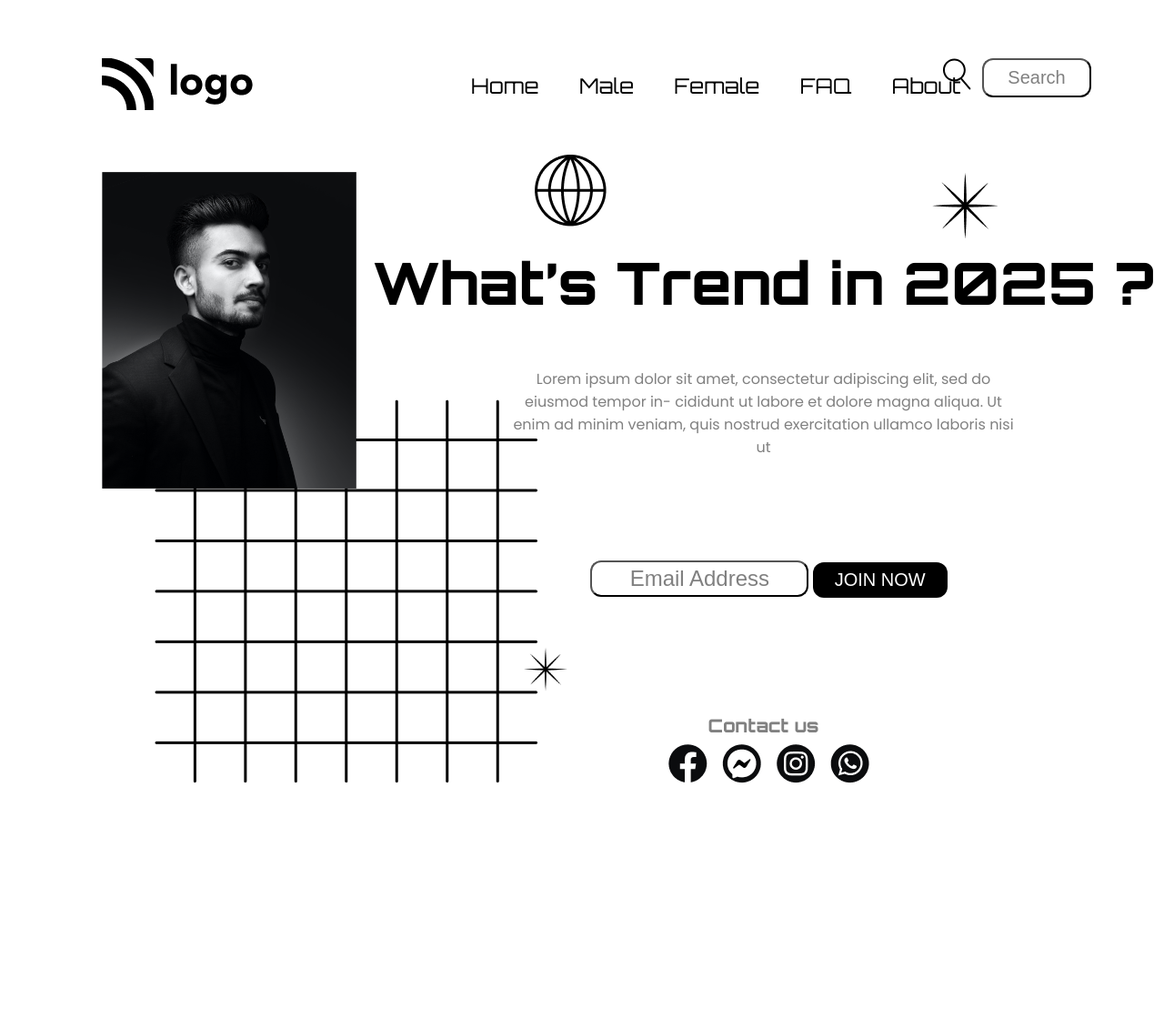
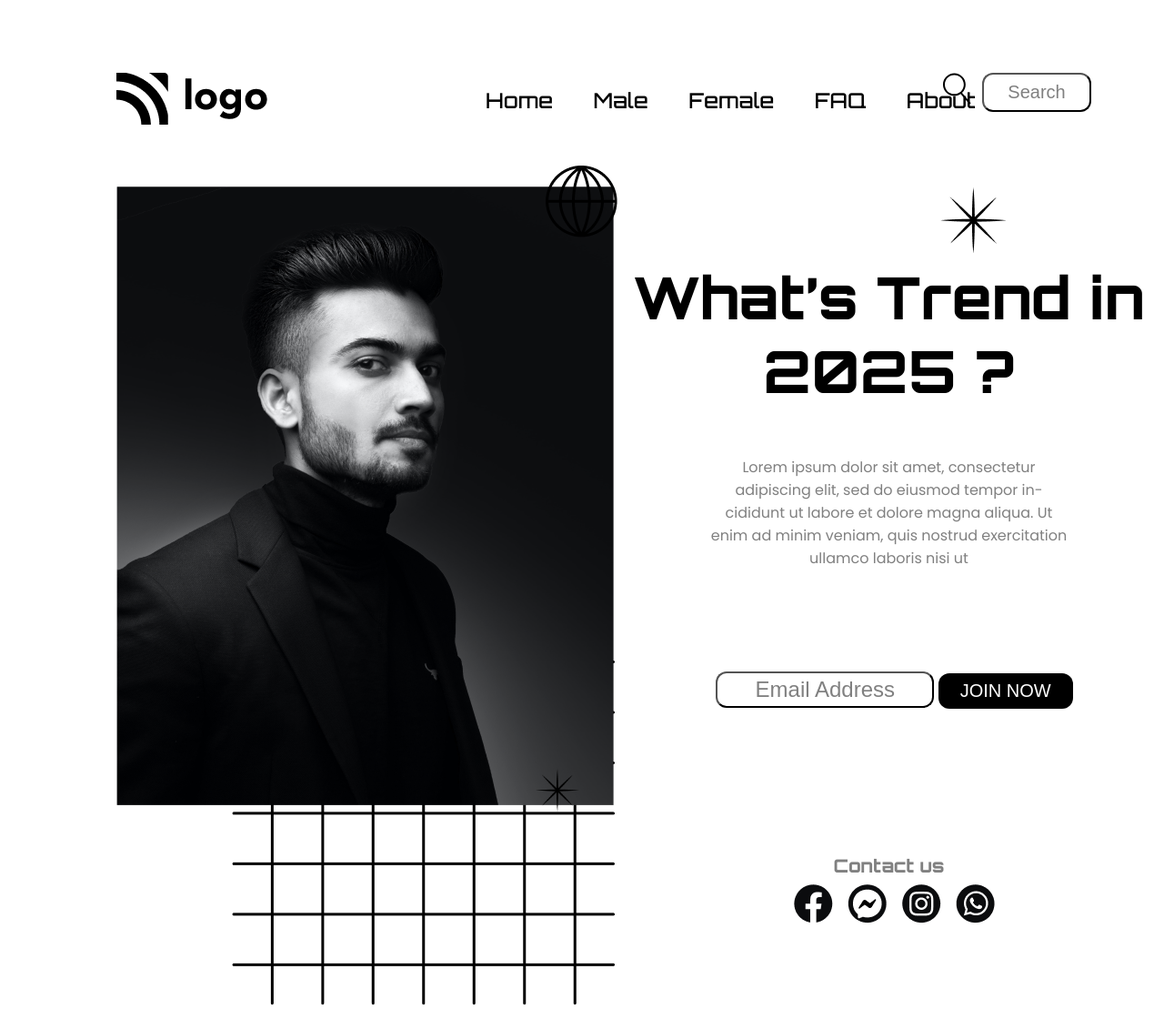
Before and after one commit to sunandasamanta/FSJS2.0, a plain HTML site: page HTML & CSS/Project06/index.html in a window 1280 px wide. Shown: the whole page at 91% size. Before the commit the page ends 873 px from the top, so only its background shows below. Drawn offline with Linux system fonts and the light colour scheme.

Commit message:
Update style.css

```diff
--- a/HTML & CSS/Project06/style.css
+++ b/HTML & CSS/Project06/style.css
@@ -2,14 +2,13 @@
 /* You can only modify the CSS file */
 
 body {
-    margin-left: 7rem;
+    margin: 5rem 0 5rem 8rem;
     font-family: "orbitron", sans-serif;
 }
 
 .navbar-container {
     display: flex;
-    margin: 4rem 4rem 4rem 0;
-    margin-bottom: 4rem;
+    margin: 0rem 0rem 4rem 0;
 }
 
 img[src="./assets/Logo.png"] {
@@ -18,7 +17,7 @@
 
 .list-item {
     display: inline;
-
+    font-weight: 500;
     font-size: 1.45rem;
     margin-left: 2.5rem;
 }
@@ -60,12 +59,8 @@
 .square {
     position: absolute;
     z-index: -1;
-    bottom: 0;
-    left: 5%;
-}
-
-img[src="./assets/Image.png"] {
-    width: 95%;
+    bottom: -11%;
+    left: 11%;
 }
 
 .star {
@@ -78,7 +73,8 @@
     bottom: 15%;
     left: 40%;
 }
-.star:nth-child(2) > img{
+
+.star:nth-child(2)>img {
     width: 3rem;
 }
 
@@ -128,7 +124,7 @@
 }
 
 .contact-heading {
-    margin: 8rem 0 0.5rem 0;
+    margin: 10rem 0 0.5rem 0;
     font-weight: 800;
     color: gray;
     font-size: 1.25rem;
```
